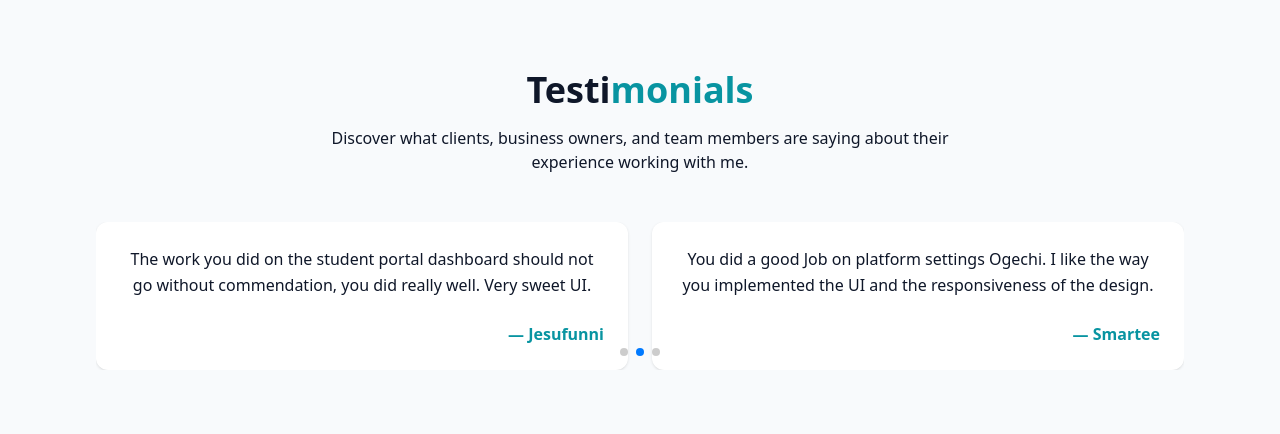
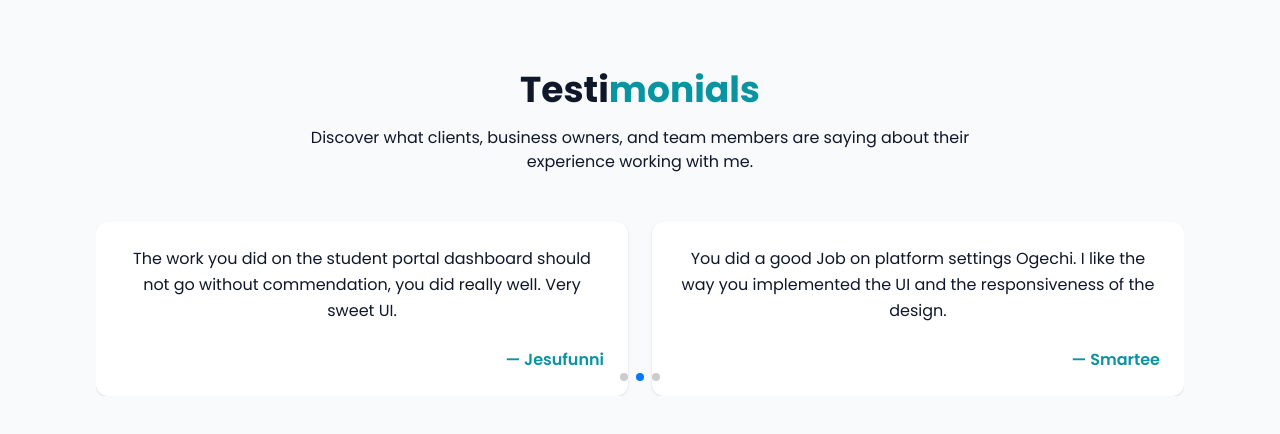
Before and after one commit to geliettech/geliettech, a React (Vite) app: page / in a window 1280 px wide. Shown: the part 4813-5247 px from the top of the page. Built offline with nearby package versions, Linux system fonts and the light colour scheme; no server answers.

Commit message:
update the styling

```diff
--- a/src/index.css
+++ b/src/index.css
@@ -1,19 +1,46 @@
+@import url("https://fonts.googleapis.com/css2?family=Inter:ital,opsz,wght@0,14..32,100..900;1,14..32,100..900&family=Poppins:ital,wght@0,100;0,200;0,300;0,400;0,500;0,600;0,700;0,800;0,900;1,100;1,200;1,300;1,400;1,500;1,600;1,700;1,800;1,900&display=swap");
 @import "tailwindcss";
 
-/* =========================
-   Fonts & Tailwind
-========================= */
-@theme {
+:root {
+  --background: hsl(210 40% 98%);
+  --foreground: hsl(222 47% 11%);
+
+  --card: hsl(0 0% 100%);
+
+  --primary: hsl(185 91% 33%);
+  --primary-foreground: hsl(210 40% 98%);
+
+  --secondary: hsl(185 9% 3%);
+
+  --border: hsl(214 32% 91%);
+}
+
+.dark {
+  --background: hsl(222 47% 4%);
+  --foreground: hsl(213 31% 91%);
+
+  --card: hsl(222 47% 8%);
+
+  --primary: hsl(185 91% 33%);
+  --primary-foreground: hsl(213 31% 91%);
+
+  --secondary: hsl(185 9% 3%);
+
+  --border: hsl(217 33% 20%);
+}
+
+@theme inline {
+  --font-Poppins: "Poppins", sans-serif;
   /* Colors */
-  --color-border: hsl(var(--border));
-  --color-background: hsl(var(--background));
-  --color-foreground: hsl(var(--foreground));
-  --color-secondary: hsl(var(--secondary));
+  --color-border: var(--border);
+  --color-background: var(--background);
+  --color-foreground: var(--foreground);
+  --color-secondary: var(--secondary);
 
-  --color-primary: hsl(var(--primary));
-  --color-primary-foreground: hsl(var(--primary-foreground));
+  --color-primary: var(--primary);
+  --color-primary-foreground: var(--primary-foreground);
 
-  --color-card: hsl(var(--card));
+  --color-card: var(--card);
 
   /* star Animations */
   --animate-pulse-subtle: pulse-subtle 4s ease-in-out infinite;
@@ -30,59 +57,34 @@
       transform: scale(1.2);
     }
   }
-
- }
+}
 /* =========================
    Base Styles
 ========================= */
 @layer base {
-  :root {
-    --background: 210 40% 98%;
-    --foreground: 222 47% 11%;
-
-    --card: 0 0% 100%;
-
-    --primary: 185 91% 33%;
-    --primary-foreground: 210 40% 98%;
-
-    --secondary: 185 9% 3%;
-
-    --border: 214 32% 91%;
-  }
-
-  .dark {
-    --background: 222 47% 4%;
-    --foreground: 213 31% 91%;
-
-    --card: 222 47% 8%;
-
-    --primary: 185 91% 33%;
-    --primary-foreground: 213 31% 91%;
-
-    --secondary: 185 9% 3%;
-
-    --border: 217 33% 20%;
-  }
-
-  * {
-    @apply border-border;
-  }
-
-  html {
+  *,
+  html,
+  *::before,
+  *::after {
+    box-sizing: border-box;
     @apply scroll-smooth;
   }
 
   body {
-    @apply bg-background text-foreground transition-colors duration-300;
+    @apply p-0 m-0 font-Poppins text-[16px] text-center bg-background text-foreground transition-colors duration-300;
     font-feature-settings:
       "rlig" 1,
       "calt" 1;
   }
-  #root {
-    max-width: 100%;
-    margin: 0 auto;
-    padding: 0;
-    text-align: center;
+}
+
+/* =========================
+   Components
+========================= */
+@layer components {
+  /* Container utility */
+  .container {
+    @apply max-w-7xl mx-auto px-6 lg:px-8;
   }
 }
 
@@ -96,37 +98,6 @@
     box-shadow: 0 0 10px 2px rgba(255, 255, 255, 0.4);
   }
 
-  /* Container utility */
-  .container {
-    margin-inline: auto;
-    padding-inline: 2rem;
-
-    @media (min-width: 640px) {
-      .container {
-        max-width: 640px;
-      }
-    }
-    @media (min-width: 768px) {
-      .container {
-        max-width: 768px;
-      }
-    }
-    @media (min-width: 1024px) {
-      .container {
-        max-width: 1024px;
-      }
-    }
-    @media (min-width: 1280px) {
-      .container {
-        max-width: 1280px;
-      }
-    }
-    @media (min-width: 1400px) {
-      .container {
-        max-width: 1400px;
-      }
-    }
-  }
   /* Glow text */
   .text-glow {
     @apply relative;
```
